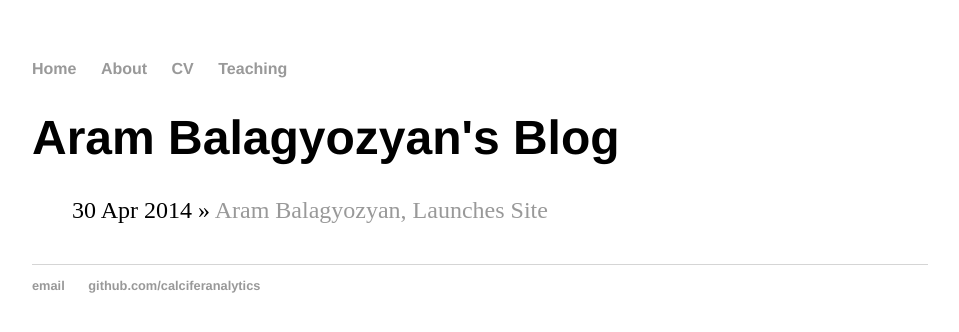
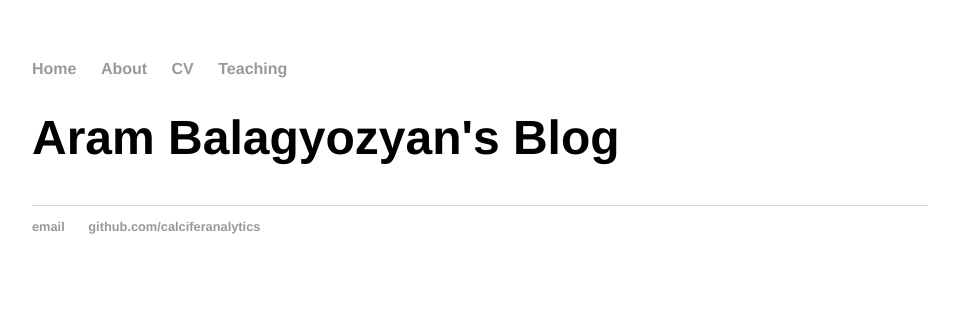
Before and after one commit to calciferanalytics/calciferanalytics.github.io, a Jekyll site: the page built from blog/index.html, in a window 1280 px wide. Shown: the top 332 px of the page, without its empty margins (160-1119 px from the left). Built offline with Jekyll 4.4.1, drawn with Linux system fonts in a browser that asks for light colours; a file with an impossible date is left out.

Commit message:
Update 2020-01-29-AramBalagyozyan-site-launched.md

```diff
--- a/_posts/2020-01-29-AramBalagyozyan-site-launched.md
+++ b/_posts/2020-01-29-AramBalagyozyan-site-launched.md
@@ -1,7 +1,7 @@
 ---
 layout: post
 title: "Aram Balagyozyan, Launches Site"
-date: 2014-04-30
+date: 2020-00-29
 ---
 
 Well. Finally got around to putting this old website together. Neat thing about it - powered by [Jekyll](http://jekyllrb.com) and I can use Markdown to author my posts. It actually is a lot easier than I thought it was going to be.
```
